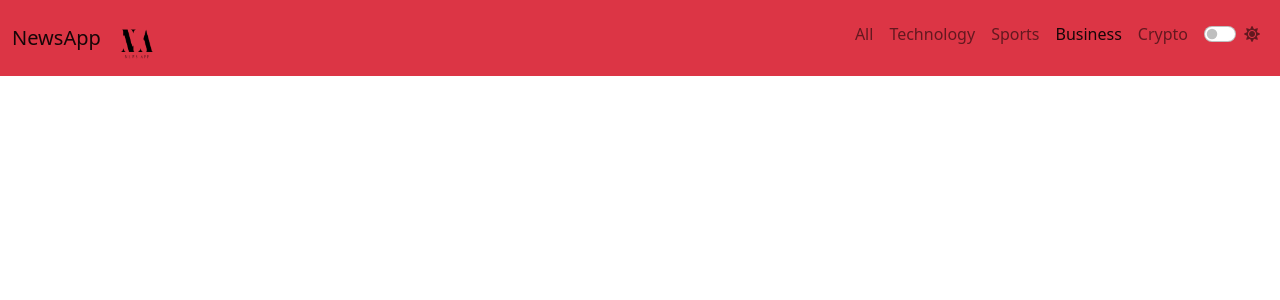
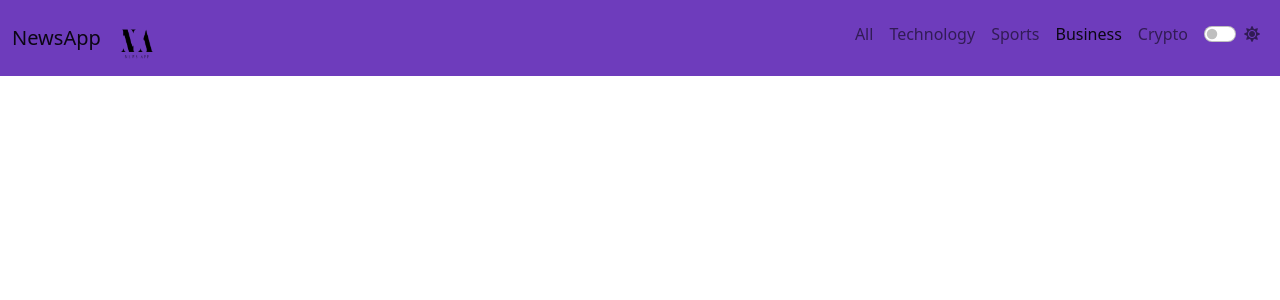
Before and after one commit to Joyel1441/NewsApp, a Flask app: page /business in a window 1280 px wide. Shown: the top 300 px of the page. Run offline with Flask 2, Linux system fonts and the light colour scheme; data that the repository does not hold is empty; some libraries are stand-ins or nearby versions.

Commit message:
Update business.html

```diff
--- a/templates/business.html
+++ b/templates/business.html
@@ -28,8 +28,8 @@
   <body>
     <!-- Navbar -->
     <nav
-      class="navbar navbar-expand-lg navbar-light bg-danger"
-      style="margin-bottom: 2.5em"
+      class="navbar navbar-expand-lg navbar-light"
+      style="margin-bottom: 2.5em; background-color: #6e3cbc !important;"
     >
       <div class="container-fluid">
         <!--div class="container red topBotomBordersOut"-->
```
